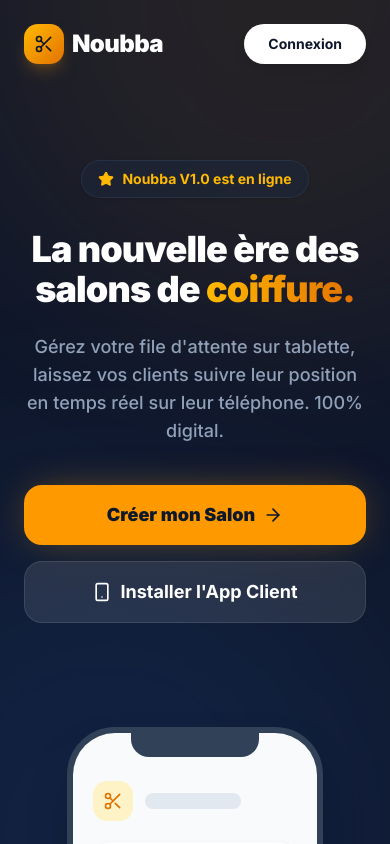
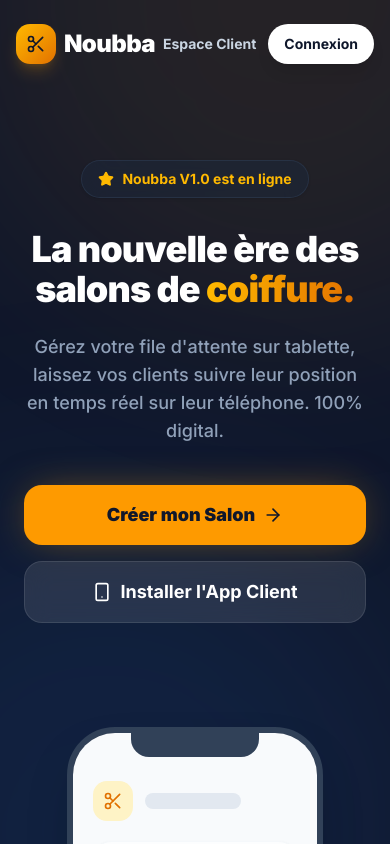
Before and after one commit to iptvliveshop1-pixel/noubba-app, a Next.js app: page / in a window 390 px wide. Shown: the top 844 px of the page. Built offline with nearby package versions, Linux system fonts and the light colour scheme.

Commit message:
fix: mobile menu visibility and QR code routing

```diff
--- a/src/app/dashboard/page.tsx
+++ b/src/app/dashboard/page.tsx
@@ -306,8 +306,9 @@
     setTimeout(() => setCopied(false), 2000);
   };
 
-  const shopSlug = ownerName ? ownerName.toLowerCase().replace(/\s+/g, '-') : '';
-  const shareLink = origin && shopSlug ? `${origin}/${shopSlug}` : '';
+  // FIX #2: Updated shareLink to point to the unbreakable /q/[id] route
+  const shopSlug = ownerName ? ownerName.toLowerCase().replace(/\s+/g, '-') : 'salon';
+  const shareLink = origin && barberId ? `${origin}/q/${barberId}` : '';
   const qrCodeUrl = shareLink ? `https://api.qrserver.com/v1/create-qr-code/?size=500x500&data=${encodeURIComponent(shareLink)}&color=0f172a&bgcolor=ffffff` : '';
 
   const downloadQR = async () => {
--- a/src/app/page.tsx
+++ b/src/app/page.tsx
@@ -38,18 +38,19 @@
     <div className="min-h-[100dvh] bg-slate-50 font-sans selection:bg-amber-200">
 
       {/* NATIVE PREMIUM NAVBAR */}
-      <nav className="absolute top-0 w-full px-6 py-6 flex justify-between items-center z-50 max-w-7xl mx-auto left-0 right-0">
+      <nav className="absolute top-0 w-full px-4 sm:px-6 py-6 flex justify-between items-center z-50 max-w-7xl mx-auto left-0 right-0">
         <div className="flex items-center gap-2">
-          <div className="w-10 h-10 bg-gradient-to-br from-amber-400 to-amber-600 rounded-xl flex items-center justify-center shadow-lg shadow-amber-500/20">
+          <div className="w-10 h-10 bg-gradient-to-br from-amber-400 to-amber-600 rounded-xl flex items-center justify-center shadow-lg shadow-amber-500/20 shrink-0">
             <Scissors className="w-5 h-5 text-slate-900" />
           </div>
           <span className="font-black text-2xl text-white tracking-tight">Noubba</span>
         </div>
-        <div className="flex items-center gap-6">
-          <Link href="/client/login" className="hidden sm:block text-slate-300 hover:text-white font-bold text-sm transition-colors">
+        {/* FIX #1: Removed hidden sm:block and adjusted gap/padding for mobile */}
+        <div className="flex items-center gap-3 sm:gap-6">
+          <Link href="/client/login" className="text-slate-300 hover:text-white font-bold text-sm transition-colors whitespace-nowrap">
             Espace Client
           </Link>
-          <Link href="/login" className="px-6 py-2.5 text-sm font-bold text-slate-900 bg-white hover:bg-slate-100 rounded-full transition-all shadow-lg active:scale-95">
+          <Link href="/login" className="px-4 sm:px-6 py-2.5 text-sm font-bold text-slate-900 bg-white hover:bg-slate-100 rounded-full transition-all shadow-lg active:scale-95 shrink-0">
             Connexion
           </Link>
         </div>
```
